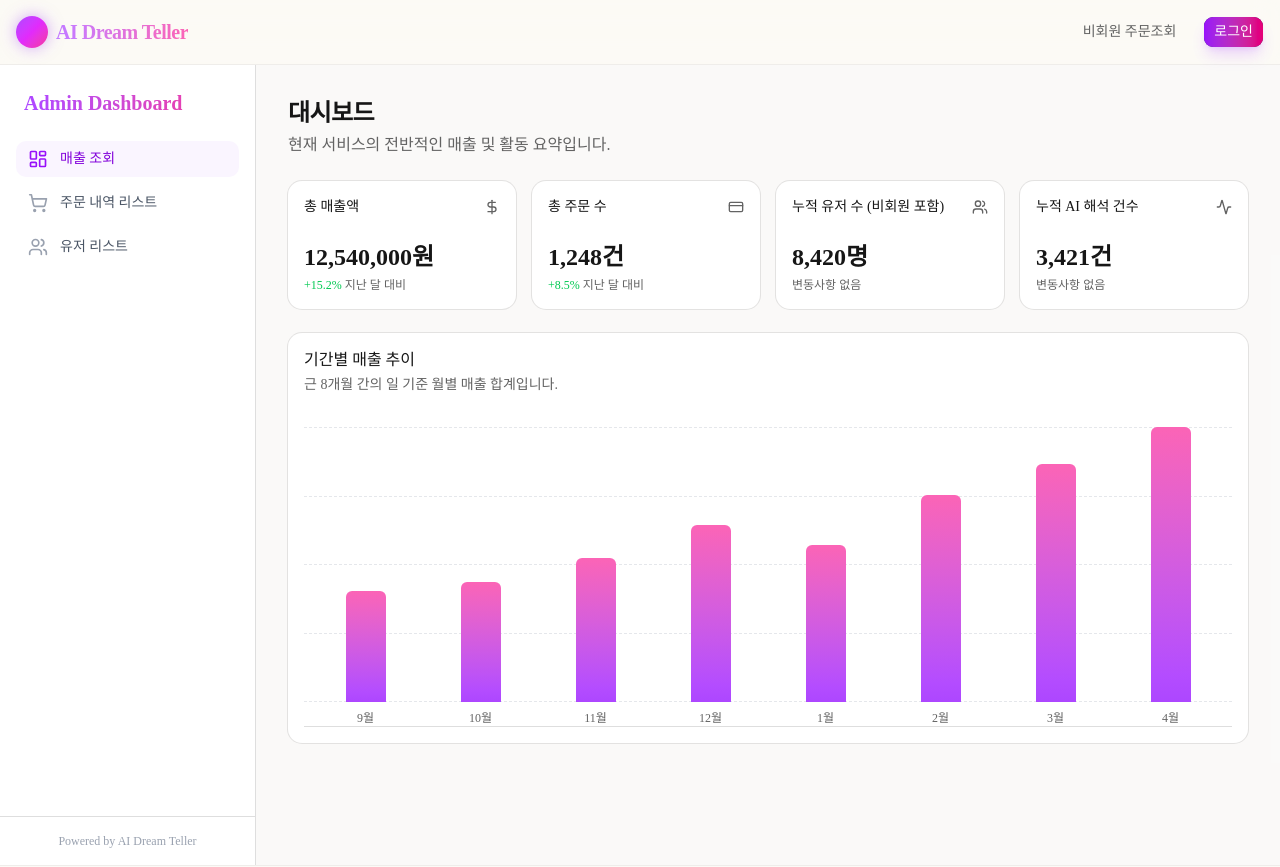
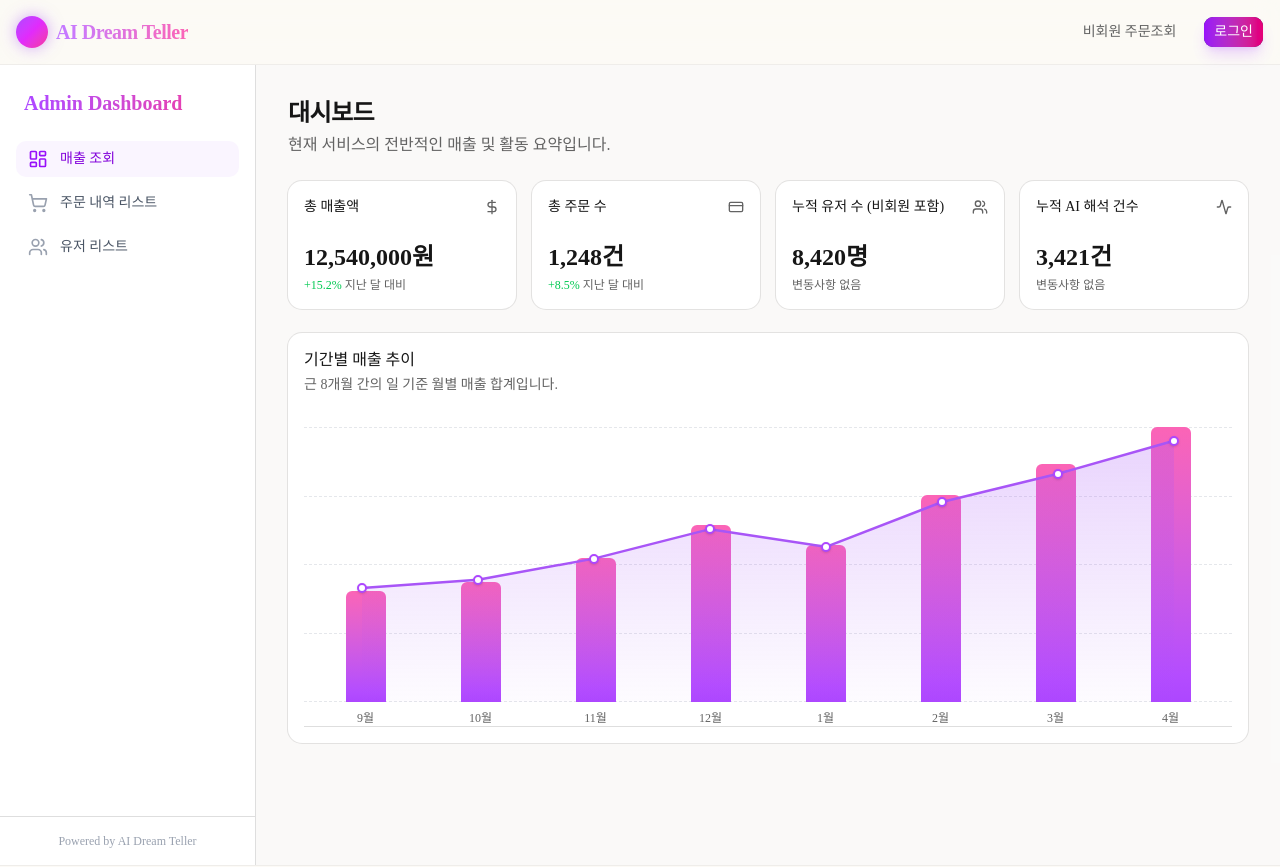
Before and after one commit to cobaetoo/ai-dream-teller, a Next.js app: page /admin in a window 1280 px wide. Shown: the top 867 px of the page. Built offline with nearby package versions, Linux system fonts and the light colour scheme; no server answers.

Commit message:
style(admin): 매출 차트 디자인 개선 및 SVG 렌더링 버그 수정

```diff
--- a/src/app/admin/page.tsx
+++ b/src/app/admin/page.tsx
@@ -140,6 +140,24 @@ const AdminDashboardPage = async () => {
     ? Math.max(...MONTHLY_REVENUE.map((d: any) => d.value))
     : 1;
 
+  // --- 추세선 SVG 경로 계산 (viewBox 0 0 100 100 퍼센트 좌표계) ---
+  const trendPoints = MONTHLY_REVENUE.map((d, i) => ({
+    // WHY: 각 막대의 중앙에 점을 배치하기 위해 (index + 0.5) / total * 100 사용
+    x: ((i + 0.5) / MONTHLY_REVENUE.length) * 100,
+    // WHY: y를 5~95 범위로 매핑하여 상하단에서 선이 잘리지 않도록 여유 확보
+    y: maxRevenue > 0 ? (1 - d.value / maxRevenue) * 90 + 5 : 95,
+    // 원본 퍼센트 (데이터 포인트 div 배치용)
+    rawPercent: maxRevenue > 0 ? (d.value / maxRevenue) * 100 : 0,
+  }));
+
+  const linePath = trendPoints.length > 0
+    ? `M ${trendPoints[0].x} ${trendPoints[0].y} ` + trendPoints.slice(1).map(p => `L ${p.x} ${p.y}`).join(' ')
+    : "";
+
+  const areaPath = linePath
+    ? `${linePath} L ${trendPoints[trendPoints.length - 1].x} 100 L ${trendPoints[0].x} 100 Z`
+    : "";
+
   return (
     <div className="flex flex-col gap-6">
       <div>
@@ -240,6 +258,54 @@ const AdminDashboardPage = async () => {
               ))}
             </div>
 
+            {/* 추세선 (SVG Layer) - 선과 영역 그라데이션 */}
+            <svg
+              className="absolute inset-0 w-full pointer-events-none z-20"
+              style={{ height: 'calc(100% - 24px)' }}
+              viewBox="0 0 100 100"
+              preserveAspectRatio="none"
+            >
+              <defs>
+                <linearGradient id="trendGradient" x1="0" y1="0" x2="0" y2="1">
+                  <stop offset="0%" stopColor="#a855f7" stopOpacity="0.25" />
+                  <stop offset="100%" stopColor="#a855f7" stopOpacity="0.02" />
+                </linearGradient>
+              </defs>
+
+              {/* 선 아래 소프트 그라데이션 영역 */}
+              {areaPath && (
+                <path d={areaPath} fill="url(#trendGradient)" />
+              )}
+
+              {/* 추세선 */}
+              {linePath && (
+                <path
+                  d={linePath}
+                  fill="none"
+                  stroke="#a855f7"
+                  strokeWidth="2.5"
+                  strokeLinecap="round"
+                  strokeLinejoin="round"
+                  vectorEffect="non-scaling-stroke"
+                />
+              )}
+            </svg>
+
+            {/* 데이터 포인트 (별도 absolute div — SVG preserveAspectRatio='none' 찌그러짐 방지) */}
+            <div className="absolute inset-0 pointer-events-none z-30" style={{ height: 'calc(100% - 24px)' }}>
+              {trendPoints.map((p, i) => (
+                <div
+                  key={`point-${i}`}
+                  className="absolute w-2.5 h-2.5 rounded-full bg-white border-2 border-purple-500 shadow-sm"
+                  style={{
+                    left: `${p.x}%`,
+                    top: `${p.y}%`,
+                    transform: 'translate(-50%, -50%)',
+                  }}
+                />
+              ))}
+            </div>
+
             {/* X축 차트 바 */}
             {MONTHLY_REVENUE.map((data: any) => {
               const heightPercent = maxRevenue > 0 ? (data.value / maxRevenue) * 100 : 0;
```
